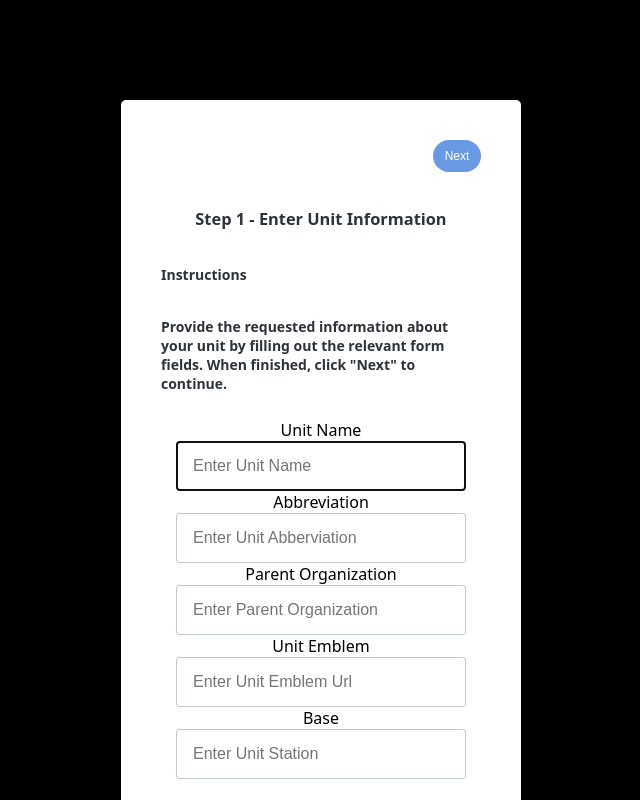
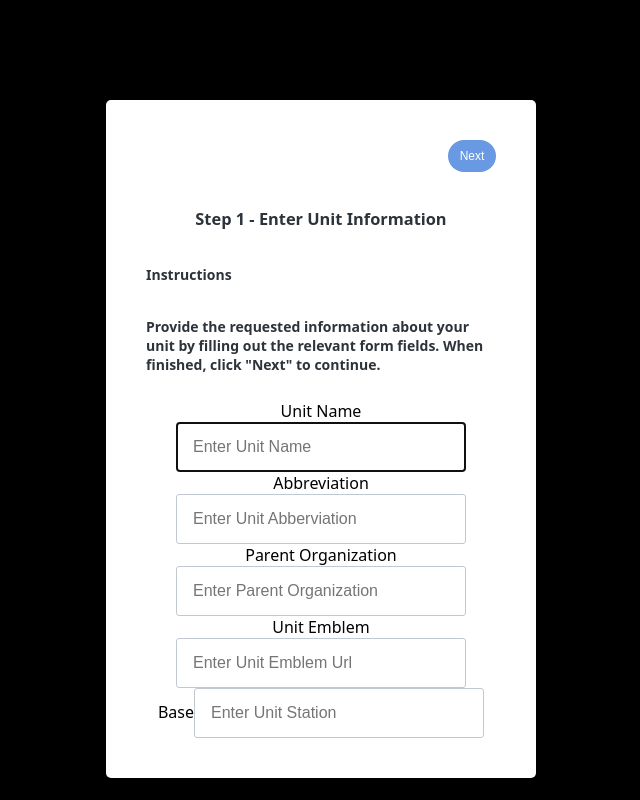
Before and after one commit to officeraggro/SquadDeck, a React (Create React App) app in the folder squad-deck/: page /onboarding in a window 1280 px wide. Shown: the whole page, without its empty margins (319-959 px from the left). Built offline with nearby package versions, Linux system fonts and the light colour scheme; no server answers.

Commit message:
Added default icon for new accounts

```diff
--- a/squad-deck/src/Styled/onboarding-page.css
+++ b/squad-deck/src/Styled/onboarding-page.css
@@ -31,13 +31,14 @@
   text-align: center;
   align-items: center;
   height: auto;
-  width: 320px;
+  width: 350px;
   white-space: normal;
   border-radius: 5px;
   background-color: rgb(255, 255, 255);
   padding: 40px;
   margin-top: 100px;
-  overflow: scroll;
+  overflow-y: scroll;
+  overflow-x: hidden;
 
 }
 
@@ -72,7 +73,7 @@
   background-color: #6999e2;
   border-radius: 50px;
   height: 3rem;
-  width: 12rem;
+  width: 20rem;
   color: #ffff;
   font-size: 16px;
   border: none;
@@ -83,7 +84,7 @@
   background-color: #6999e2;
   border-radius: 50px;
   height: 3rem;
-  width: 18rem;
+  width: 20rem;
   color: #ffff;
   font-size: 16px;
   border: none;
--- a/squad-deck/src/Styled/signup-page.css
+++ b/squad-deck/src/Styled/signup-page.css
@@ -83,7 +83,7 @@
     background-color: #6999e2;
     border-radius: 50px;
     height: 3rem;
-    width: 18rem;
+    width: 20rem;
     color: #ffff;
     font-size: 16px;
     border: none;
--- a/squad-deck/src/pages/signup-page.js
+++ b/squad-deck/src/pages/signup-page.js
@@ -57,7 +57,7 @@ const SignupPage = () => {
         family_name: full_name[1],
         name: form.name,
         nickname: form.username,
-        picture: "http://example.org/jdoe.png",
+        picture: "https://freesvg.org/img/abstract-user-flat-3.png",
         user_metadata: {},
       };
       createNewAuth0User(userForm);
```
